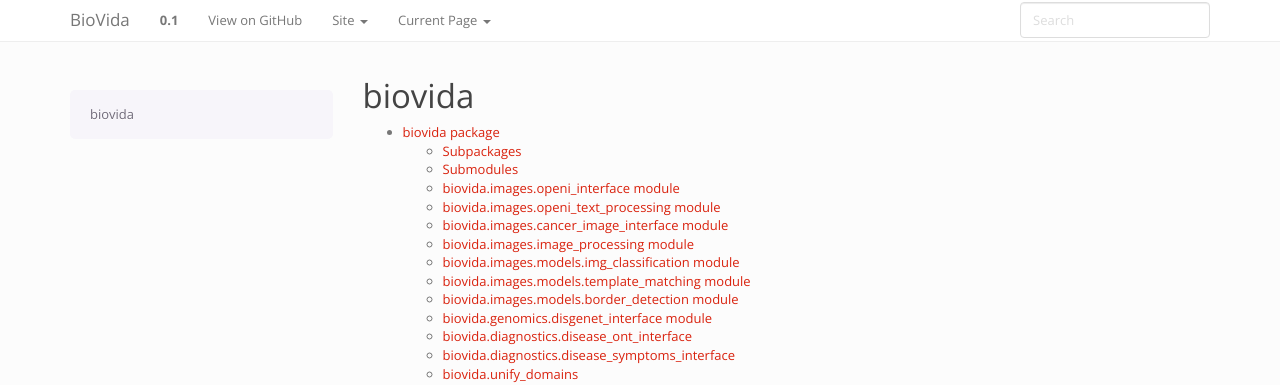
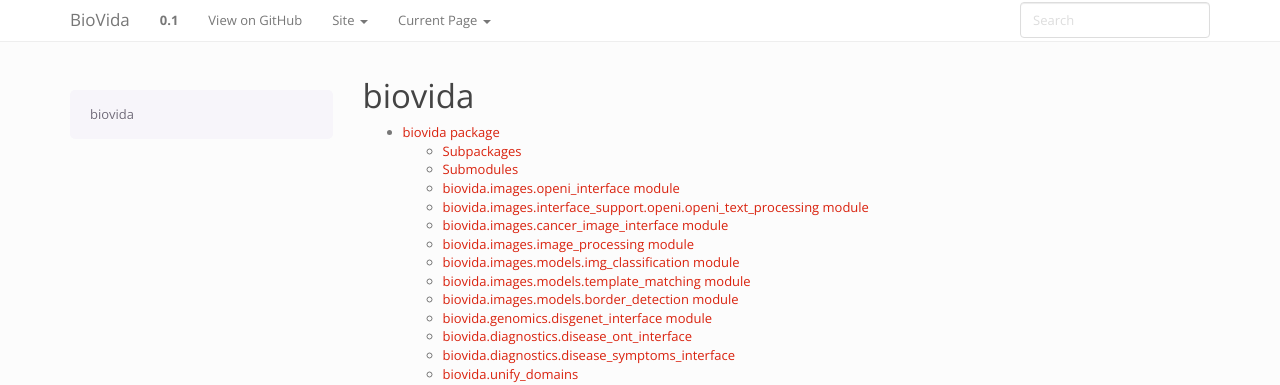
Before and after one commit to TariqAHassan/BioVida, a Sphinx documentation site: the page built from docs/source/modules.rst, in a window 1280 px wide. Shown: the top 385 px of the page. Built offline with Sphinx 7.4.7, drawn with Linux system fonts in a browser that asks for light colours.

Commit message:
Update Docs

```diff
--- a/docs/API.rst
+++ b/docs/API.rst
@@ -4,7 +4,7 @@ API
 .. automodule:: biovida.images.openi_interface
 	:members:
 
-.. automodule:: biovida.images.openi_text_processing
+.. automodule:: biovida.images.interface_support.openi.openi_text_processing
 	:members:
 
 .. automodule:: biovida.images.cancer_image_interface
--- a/docs/source/biovida.rst
+++ b/docs/source/biovida.rst
@@ -18,10 +18,10 @@ biovida.images.openi_interface module
     :undoc-members:
     :show-inheritance:
 
-biovida.images.openi_text_processing module
--------------------------------------------
+biovida.images.interface_support.openi.openi_text_processing module
+-------------------------------------------------------------------
 
-.. automodule:: biovida.images.openi_text_processing
+.. automodule:: biovida.images.interface_support.openi.openi_text_processing
     :members:
     :undoc-members:
     :show-inheritance:
```
